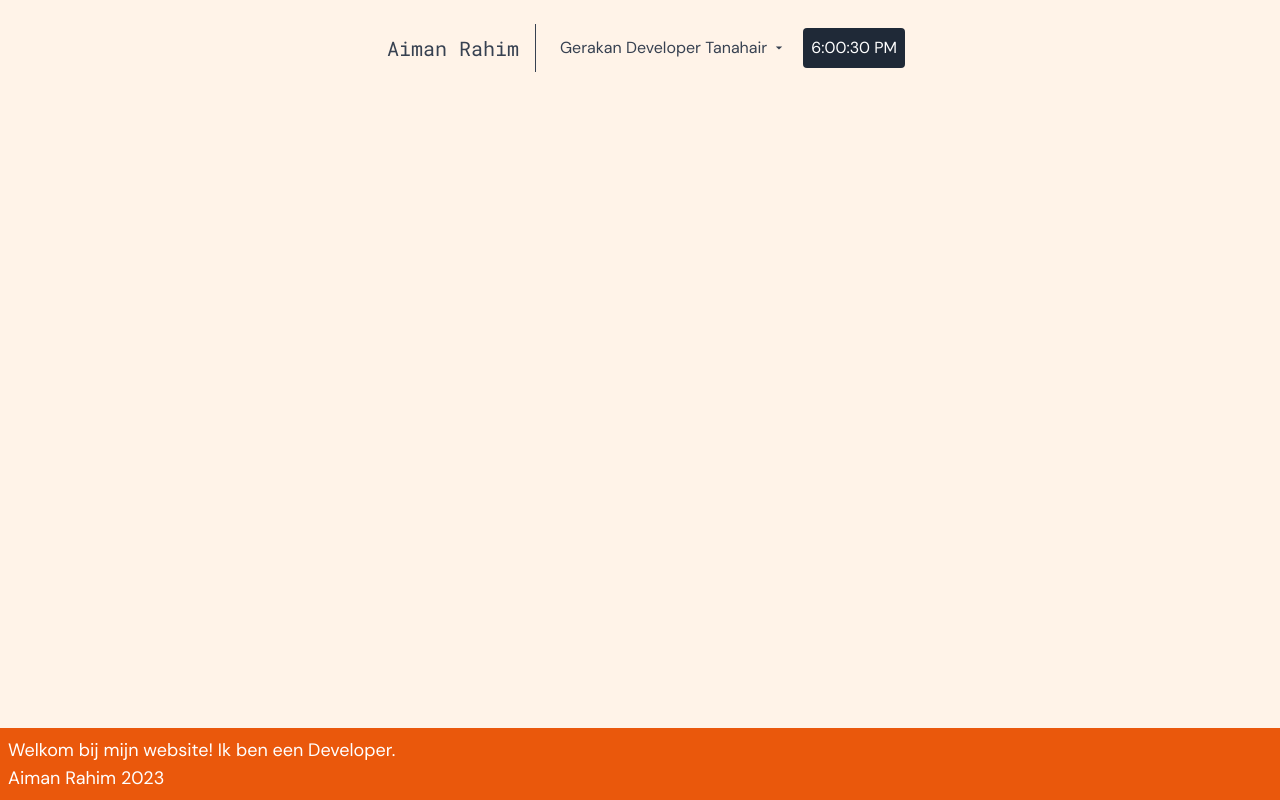
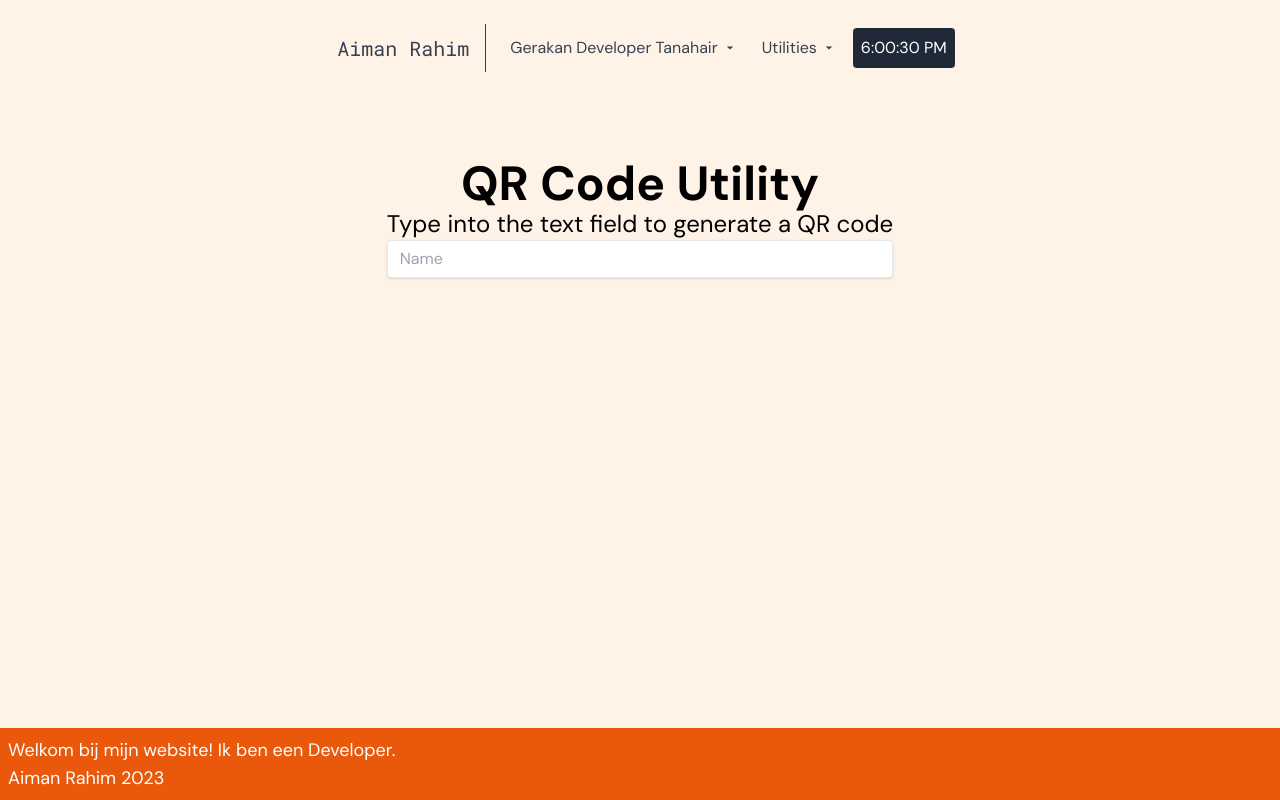
Before and after one commit to PlashSpeed-Aiman/PlashSpeed-Aiman.github.io, a React (Create React App) app: page /qr in a window 1280 px wide. Built offline with nearby package versions, Linux system fonts and the light colour scheme.

Commit message:
updated website look and added QR code generator

```diff
--- a/src/App.js
+++ b/src/App.js
@@ -1,10 +1,11 @@
-import logo from "./logo.svg";
 import "./App.css";
 import About from "./components/AboutNew";
 import Navbar from "./components/Navbar";
 import Lambda from "./components/Lambda";
-import { HashRouter,Router, Route, Routes } from "react-router-dom";
+import {  Route, Routes } from "react-router-dom";
 import AboutGerakan from "./components/Gerakan/AboutGerakan";
+import NotFound from "./components/NotFound";
+import QrCode from "./components/Utilities/QrCode";
 function App() {
   return (
     <>
@@ -16,6 +17,8 @@ function App() {
           <Route index path="/" element={<About />} />
           <Route path="/lambda" element={<Lambda />} />
           <Route path="/about-gerakan" element={<AboutGerakan />} />
+            <Route path="*" element={<NotFound/>} />
+            <Route path="/qr" element={<QrCode/>} />
         </Routes>
 
       </div>
--- a/src/components/Navbar.js
+++ b/src/components/Navbar.js
@@ -25,17 +25,29 @@ function useClickOutside(ref, onClickOutside) {
 }
 export default function Navbar() {
   let [open, setOpen] = useState(false);
+  let [openUtil, setOpenUtil] = useState(false);
   const wrapperRef = useRef("menu");
+  const utilRef = useRef("util");
+
   useClickOutside(wrapperRef, () => {
     setOpen(false);
+  });
+
+  useClickOutside(utilRef, () => {
+    setOpenUtil(false);
   });
 
   const toggleDropdown = () => {
     setOpen(!open);
   };
 
+  const toggleDropdownUtil = () => {
+    setOpenUtil(!openUtil);
+  }
+
+
   return (
-    <header  className="  ">
+    <header  className="">
       <div className=" flex flex-wrap p-6  flex-col md:flex-row items-center">
         <a className="title-font font-medium text-white mb-4 md:mb-0">
           <Link to="/" className="ml-3 text-xl text-gray-700">
@@ -82,6 +94,38 @@ export default function Navbar() {
                 </div>
             )}
           </div>
+          <div ref={utilRef}>
+            <button
+                className=" inline-flex items-center mr-2 hover:text-white text-gray-700 hover:bg-gray-700 p-2 rounded-md focus:outline-none "
+                onClick={toggleDropdownUtil}
+            >
+              Utilities
+              <svg
+                  className="fill-current h-4 w-4 ml-1"
+                  xmlns="http://www.w3.org/2000/svg"
+                  viewBox="0 0 20 20"
+              >
+                <path d="M6 8l4 4 4-4"></path>
+              </svg>
+            </button>
+            {openUtil && (
+                <div className="absolute bg-gray-100 py-2 rounded-md mx-auto md:mt-0 md:w-auto md:mx-3 lg:-translate-x-3 md:translate-x-3 translate-y-2 z-40 ">
+                  <Link
+                      to="/whatsapp-tool"
+                      className="block px-4 py-2 text-gray-700 hover:text-gray-400"
+                  >
+                    Whatsapp Tool
+                  </Link>
+
+                  <Link
+                      to="/qr"
+                      className="block px-4 py-2 text-gray-700 hover:text-gray-400"
+                  >
+                    QR Code Generator
+                  </Link>
+                </div>
+            )}
+          </div>
 
         </nav>
         <div className="inline-flex items-center bg-gray-800 border-0 p-2 focus:outline-none hover:bg-gray-700 rounded text-base mt-4 md:mt-0">
--- /dev/null
+++ b/src/components/NotFound.js
@@ -0,0 +1,11 @@
+
+
+export default function NotFound() {
+  return (
+    <div className={"mx-auto"}>
+      <h1 className={"text-3xl font-bold text-center"}>404</h1>
+     <p className={"text-2xl text-center"}>Page Not Found</p>
+
+    </div>
+  );
+}
--- /dev/null
+++ b/src/components/Utilities/QrCode.js
@@ -0,0 +1,68 @@
+import {useEffect, useState} from "react";
+
+function debounce(func, timeout = 300){
+    let timer;
+    return (...args) => {
+        clearTimeout(timer);
+        timer = setTimeout(() => { func.apply(this, args); }, timeout);
+    };
+}
+
+export default function QrCode() {
+
+    const [qrCode, setQrCode] = useState(null);
+    const [qrCodeUrl, setQrCodeUrl] = useState({
+        url: null,
+        description: null
+    });
+    const generateQrCode = (e) => {
+        setQrCode(e.target.value);
+        if (qrCode) {
+            window.open(`https://api.qrserver.com/v1/create-qr-code/?size=150x150&data=${qrCode}`);
+        }
+
+    }
+    useEffect(() => {
+        const delayDebounceFn = setTimeout(() => {
+            // Make API request with the current value
+            setQrCodeUrl({
+                url: `https://api.qrserver.com/v1/create-qr-code/?size=150x150&data=${qrCode}`,
+                description: qrCode
+            })
+
+        }, 1000);
+        return () => clearTimeout(delayDebounceFn);
+    }, [qrCode]);
+
+    const handleChange = event => {
+        setQrCode(event.target.value);
+    };
+    return (
+        <section>
+            <div className="mx-10 md:lg:xl:mx-auto  md:py-16 lg:flex flex-col items-center">
+                <div>
+                    <h1 className="text-5xl font-bold text-center">QR Code Utility</h1>
+                    <p className="text-2xl text-center">Type into the text field to generate a QR code</p>
+                    <form autoComplete="off">
+                        <input
+                            className="shadow appearance-none border rounded w-full py-2 px-3 text-gray-700 leading-tight focus:outline-none focus:shadow-outline"
+                            id="name"
+                            type="text"
+                            placeholder="Name"
+                            value={qrCode}
+                            onInput={(e) => handleChange(e)}
+                        />
+                    </form>
+                    {
+                        qrCode &&
+                        <div className={"flex flex-col justify-center items-center my-2 border border-orange-100 bg-gray-50 p-2 shadow rounded-md"}>
+                        <img src={qrCodeUrl.url} alt="qr code"/>
+                        <p>{qrCodeUrl.description}</p>
+                        </div>
+                    }
+                </div>
+            </div>
+        </section>
+
+        )
+}
```
